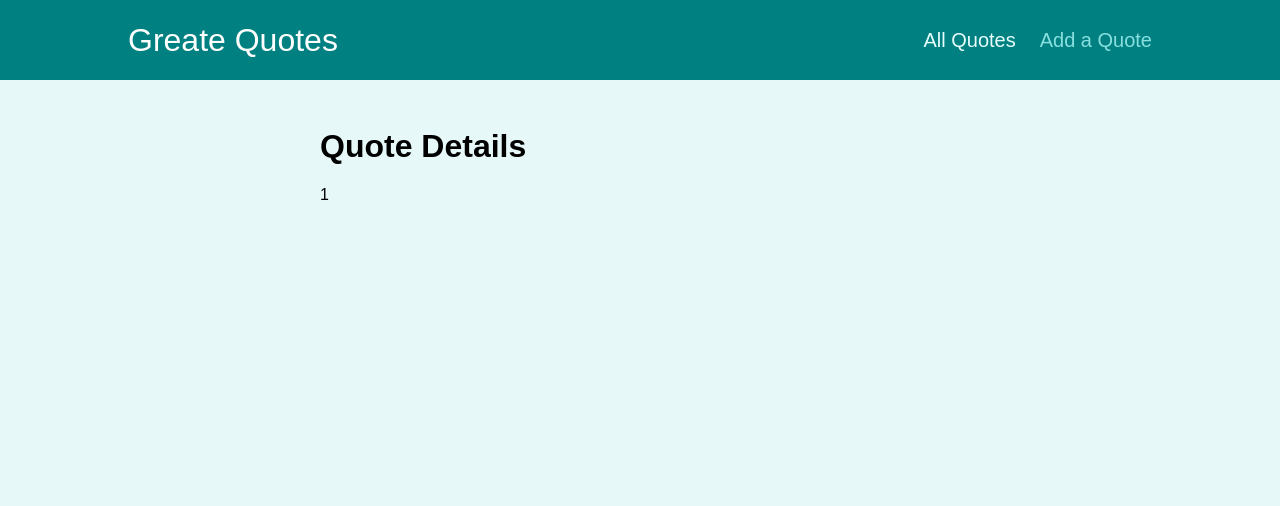
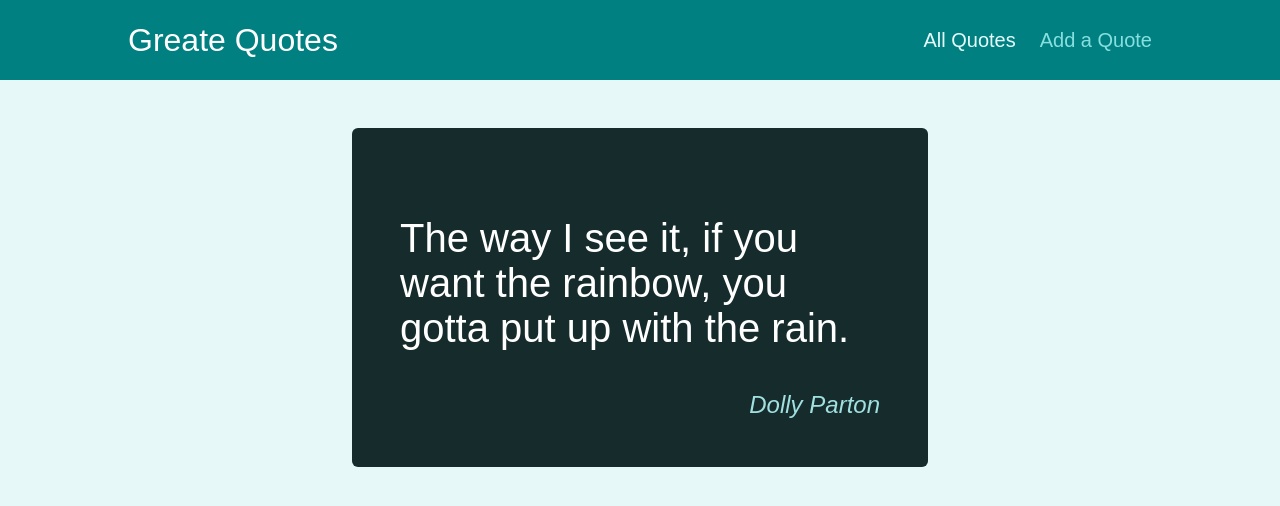
Before and after one commit to johnotilla09/Quotes-App, a React (Vite) app: page /quotes/1 in a window 1280 px wide. Shown: the top 506 px of the page. Built offline with nearby package versions, Linux system fonts and the light colour scheme.

Commit message:
Quote App | 017 Outputting Data on the _Details_ Page

```diff
--- a/src/components/quotes/QuoteItem.jsx
+++ b/src/components/quotes/QuoteItem.jsx
@@ -1,4 +1,6 @@
-import classes from './QuoteItem.module.css';
+import { Link } from "react-router-dom/cjs/react-router-dom.min";
+
+import classes from "./QuoteItem.module.css";
 
 const QuoteItem = (props) => {
     return (
@@ -9,9 +11,7 @@ const QuoteItem = (props) => {
                 </blockquote>
                 <figcaption>{props.author}</figcaption>
             </figure>
-      <a className='btn'>
-        View Fullscreen
-      </a>
+            <Link to={`/quotes/${props.id}`} className="btn">View Fullscreen</Link>
         </li>
     );
 };
--- a/src/pages/QuoteDetails.jsx
+++ b/src/pages/QuoteDetails.jsx
@@ -2,16 +2,39 @@ import { Fragment } from "react";
 
 import { useParams, Route } from "react-router-dom/cjs/react-router-dom.min";
 import Comments from "../components/comments/Comments";
+import HighlightedQuote from "../components/quotes/HighlightedQuote";
+
+const DUMMY_QUOTES = [
+    {
+        id: 1,
+        author: "Dolly Parton",
+        text: "The way I see it, if you want the rainbow, you gotta put up with the rain.",
+    },
+    {
+        id: 2,
+        author: "Joe E. Lewis",
+        text: "You only live once, but if you work it right, once is enough.",
+    },
+];
 
 const QuoteDetails = () => {
     const params = useParams();
 
+    const quote = DUMMY_QUOTES.find(
+        (quote) => quote.id === Number(params.quoteId)
+    );
+
+    if (!quote) {
+        return (
+            <p>No quote found!</p>
+        );
+    }
+
     return (
         <Fragment>
-            <h1>Quote Details</h1>
-            <p>{params.quoteId}</p>
+            <HighlightedQuote text={quote.text} author={quote.author} />
             <Route path={`/quotes/${params.quoteId}/comments`}>
-                <Comments/>
+                <Comments />
             </Route>
         </Fragment>
     );
```
Lines whose indentation alone changed are shown as unchanged.
